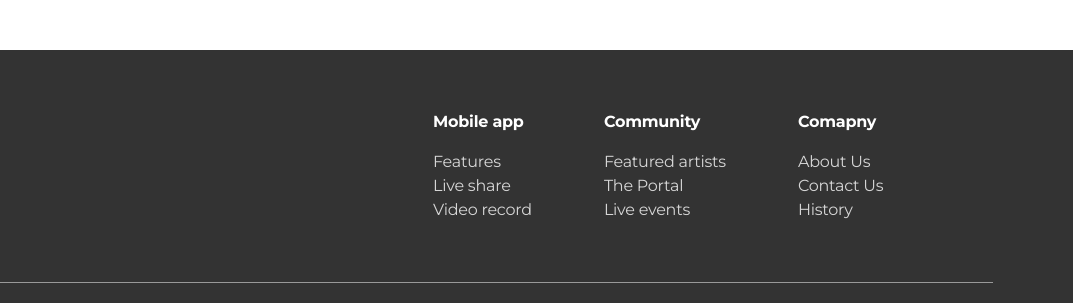
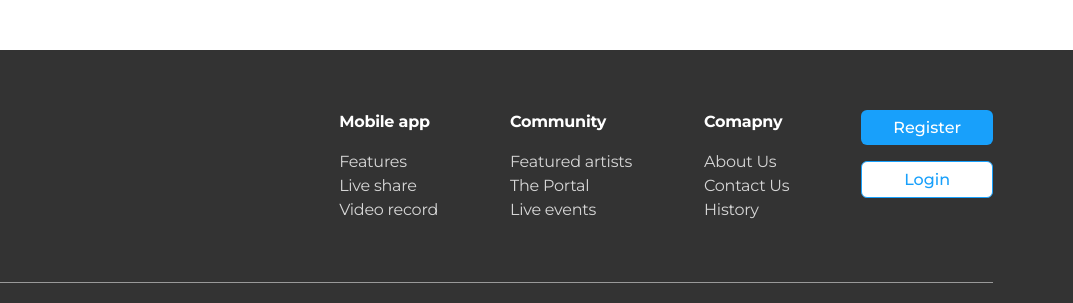
Before and after one commit to Y-ashbhatt/EPS-Intern-HTML-CSS, a plain HTML site: page index.html in a window 1280 px wide. Shown: the part 5389-5692 px from the top of the page, 207-1280 px from the left. Drawn offline with nearby package versions, Linux system fonts and the light colour scheme.

Commit message:
Complete Footer

```diff
--- a/index.html
+++ b/index.html
@@ -235,10 +235,13 @@
     <footer>
       <!-- Footer content -->
       <div class="footer__data">
+
         <div class="footer__logo">
           <img src="./img/footer-logo.png" alt="logo" />
         </div>
+
         <div class="footer__details">
+
           <div>
             <div class="footer__title">Mobile app</div>
             <ul class="footer__links">
@@ -249,7 +252,7 @@
           </div>
 
           <div>
-            <h3 class="footer__title">Community</h3>
+            <div class="footer__title">Community</div>
             <ul class="footer__links">
               <li><a href="#" class="footer__link">Featured artists </a></li>
               <li><a href="#" class="footer__link">The Portal </a></li>
@@ -265,7 +268,16 @@
               <li><a href="#" class="footer__link">History</a></li>
             </ul>
           </div>
+
+          <div class="footer__buttons">
+              <button class="btn register">Register</button>
+            <button class="btn login">Login</button>
+          </div>
+
         </div>
+
+
+
       </div>
       <div class="underline"></div>
       <div class="footer__socials">
--- a/styles.css
+++ b/styles.css
@@ -438,7 +438,7 @@ footer {
 
 .footer__details {
   display: grid;
-  grid-template-columns: repeat(3, max-content);
+  grid-template-columns: repeat(4, max-content);
   column-gap: 4.5rem;
   margin-bottom: 3.75rem;
 }
@@ -460,6 +460,13 @@ footer {
   letter-spacing: -0.015em;
   text-align: left;
   color: #ffffffcc;
+}
+
+
+.footer__buttons{
+    display: flex;
+    flex-direction: column;
+    gap: 1rem;
 }
 .underline {
   background: #ffffff80;
```
